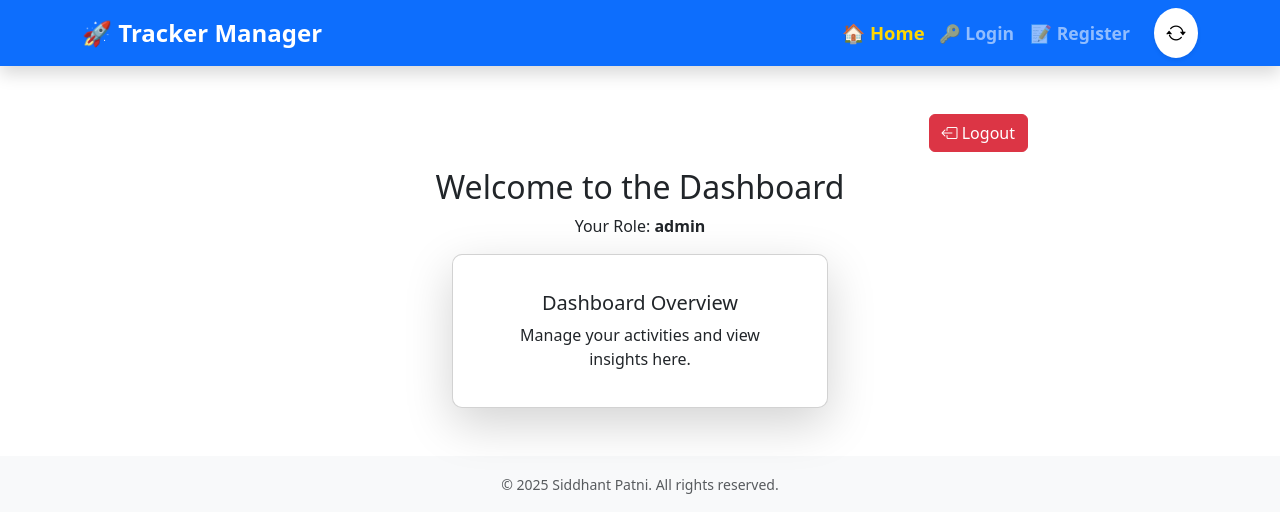
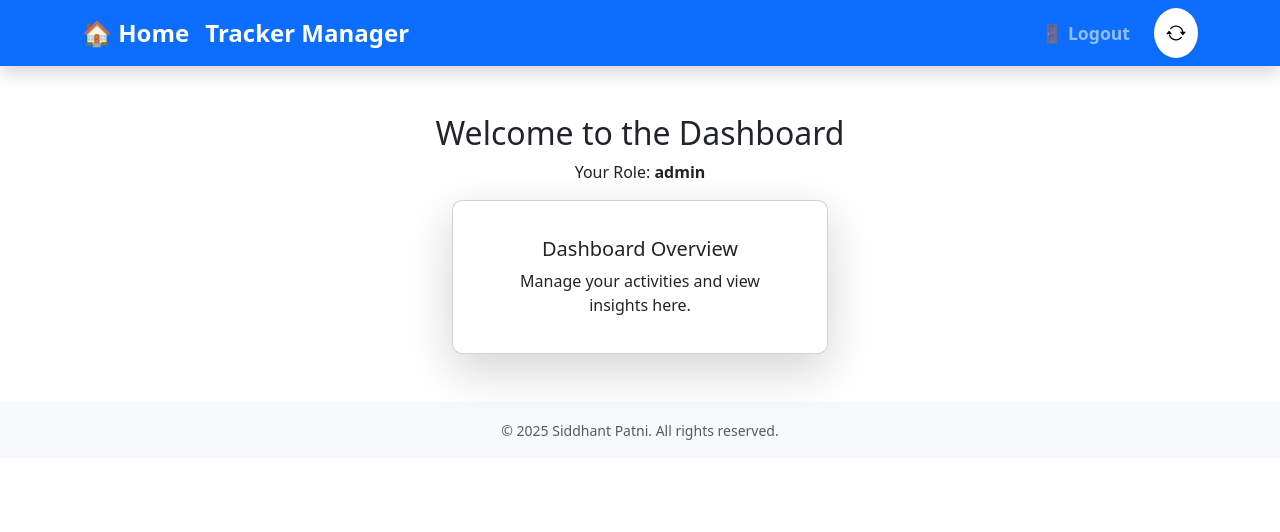
Before and after one commit to siddhantpatni0407/angular-tracker-manager-ui, an Angular app: page /dashboard in a window 1280 px wide. Shown: the top 532 px of the page. Built offline with nearby package versions, Linux system fonts and the light colour scheme; sample sign-in values are in the browser's storage.

Commit message:
Added Logout function on Navbar
Added Logout function on Navbar

```diff
--- a/src/app/navbar/navbar.component.html
+++ b/src/app/navbar/navbar.component.html
@@ -1,8 +1,11 @@
 <nav class="navbar navbar-expand-lg navbar-dark bg-primary shadow py-2">
   <div class="container d-flex justify-content-between align-items-center">
 
-    <!-- Brand -->
-    <a class="navbar-brand fw-bold fs-4" routerLink="/">🚀 Tracker Manager</a>
+    <!-- Take Home (on the left) -->
+    <a class="navbar-brand fw-bold fs-4" routerLink="/">🏠 Home</a>
+
+    <!-- Tracker Manager (in the center) -->
+    <a class="navbar-brand fw-bold fs-4 mx-auto" routerLink="/">Tracker Manager</a>
 
     <!-- Mobile Menu Button -->
     <button class="navbar-toggler" type="button" data-bs-toggle="collapse" data-bs-target="#navbarNav">
@@ -12,14 +15,17 @@
     <!-- Navigation Links -->
     <div class="collapse navbar-collapse" id="navbarNav">
       <ul class="navbar-nav ms-auto">
-        <li class="nav-item">
-          <a class="nav-link fw-semibold" routerLink="/" routerLinkActive="active">🏠 Home</a>
-        </li>
-        <li class="nav-item">
+
+        <!-- Conditionally render Login/Register or Logout based on authentication -->
+        <li class="nav-item" *ngIf="!isLoggedIn">
           <a class="nav-link fw-semibold" routerLink="/login" routerLinkActive="active">🔑 Login</a>
         </li>
-        <li class="nav-item">
+        <li class="nav-item" *ngIf="!isLoggedIn">
           <a class="nav-link fw-semibold" routerLink="/register" routerLinkActive="active">📝 Register</a>
+        </li>
+
+        <li class="nav-item" *ngIf="isLoggedIn">
+          <a class="nav-link fw-semibold" (click)="logout()">🚪 Logout</a>
         </li>
       </ul>
     </div>
@@ -28,6 +34,5 @@
     <button class="btn btn-light shadow-sm ms-3 rounded-circle refresh-btn" (click)="refreshPage()" title="Refresh Page">
       <i class="bi bi-arrow-repeat fs-5"></i>
     </button>
-
   </div>
 </nav>
--- a/src/app/navbar/navbar.component.ts
+++ b/src/app/navbar/navbar.component.ts
@@ -1,16 +1,39 @@
-import { Component } from '@angular/core';
-import { RouterModule } from '@angular/router';
+import { Component, OnInit, DoCheck } from '@angular/core';
+import { Router } from '@angular/router';
+import { CommonModule } from '@angular/common'; // Import CommonModule
 
 @Component({
   selector: 'app-navbar',
-  standalone: true,
-  imports: [RouterModule],  // ✅ Import RouterModule
+  imports: [CommonModule], // Add CommonModule here
   templateUrl: './navbar.component.html',
-  styleUrls: ['./navbar.component.css'] // ✅ Fixed incorrect key `styleUrl` to `styleUrls`
+  styleUrls: ['./navbar.component.css']
 })
-export class NavbarComponent {
+export class NavbarComponent implements OnInit, DoCheck {
+  isLoggedIn: boolean = false;
 
-  refreshPage() {
-    window.location.reload(); // ✅ Refresh the page when called
+  constructor(private router: Router) {}
+
+  ngOnInit(): void {
+    this.checkLoginStatus();
+  }
+
+  ngDoCheck(): void {
+    this.checkLoginStatus();
+  }
+
+  checkLoginStatus(): void {
+    // Check if there's an auth token in sessionStorage
+    this.isLoggedIn = !!sessionStorage.getItem('authToken');
+  }
+
+  logout(): void {
+    sessionStorage.removeItem('authToken');
+    sessionStorage.removeItem('userRole');
+    this.isLoggedIn = false; // Update login status
+    this.router.navigate(['/login']); // Redirect to login page after logout
+  }
+
+  refreshPage(): void {
+    window.location.reload();
   }
 }
--- a/src/app/pages/dashboard/dashboard.component.html
+++ b/src/app/pages/dashboard/dashboard.component.html
@@ -1,11 +1,4 @@
 <div class="container mt-4">
-    <!-- Logout Button -->
-    <div class="text-end mb-3">
-      <button class="btn btn-danger" (click)="logout()">
-        <i class="bi bi-box-arrow-left"></i> Logout
-      </button>
-    </div>
-
     <h2 class="text-center">Welcome to the Dashboard</h2>
 
     <!-- Displaying the user's role -->
--- a/src/app/pages/dashboard/dashboard.component.ts
+++ b/src/app/pages/dashboard/dashboard.component.ts
@@ -34,12 +34,4 @@ export class DashboardComponent {
     this.router.navigate(['/login']);
   }
 
-  logout(): void {
-    // Clear session data
-    sessionStorage.removeItem('authToken');
-    sessionStorage.removeItem('userRole');
-
-    // Redirect to login page
-    this.router.navigate(['/login']);
-  }
 }
```
